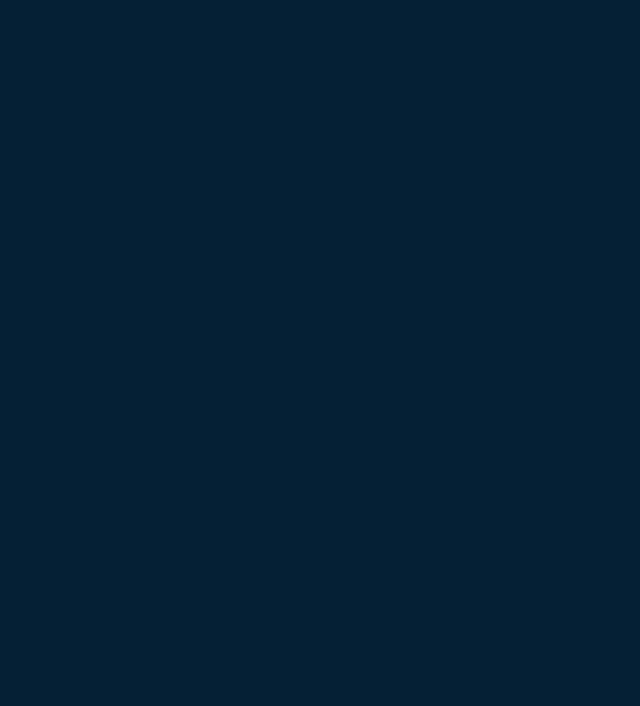
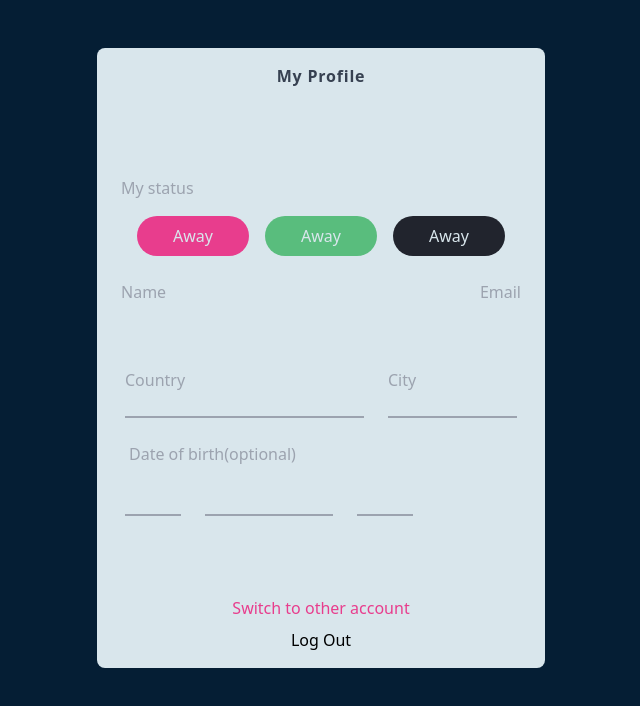
Before and after one commit to Paulhakeem/Notebook, a Vue app: page /profile in a window 1280 px wide. Before the commit this address had no page. Shown: the top 706 px of the page, without its empty margins (319-959 px from the left). Built offline with nearby package versions, Linux system fonts and the light colour scheme; no server answers.

Commit message:
creating profile

```diff
--- a/src/components/Header.vue
+++ b/src/components/Header.vue
@@ -1,5 +1,6 @@
 <script setup>
 import { ref } from 'vue'
+import { RouterLink } from 'vue-router';
 import { Menu, MenuButton, MenuItems, MenuItem } from '@headlessui/vue'
 import { getAuth, onAuthStateChanged } from "firebase/auth"
 
@@ -48,6 +49,7 @@ onAuthStateChanged(auth, (user) => {
         >
           <div class="px-1 py-1">
             <MenuItem v-slot="{ active }">
+              <RouterLink to="/profile">
               <button
                 :class="[
                   active ? 'bg-primary text-white' : 'text-gray-900',
@@ -62,6 +64,7 @@ onAuthStateChanged(auth, (user) => {
               :icon="['fas', 'user']"/>
              Profile
               </button>
+            </RouterLink>
             </MenuItem>
             <MenuItem v-slot="{ active }">
               <button
--- a/src/router/index.js
+++ b/src/router/index.js
@@ -2,6 +2,7 @@ import { createRouter, createWebHistory } from 'vue-router'
 import HomeView from '../views/HomeView.vue'
 import login from '../views/login.vue'
 import { auth } from '../firebase/base'
+import profile from '../views/profile.vue'
 
 const router = createRouter({
   history: createWebHistory(import.meta.env.BASE_URL),
@@ -17,6 +18,11 @@ const router = createRouter({
       name: 'login',
       component: login,
     },
+    {
+      path: '/profile',
+      name: 'profile',
+      component: profile,
+    },
   ]
 })
 
--- a/src/views/HomeView.vue
+++ b/src/views/HomeView.vue
@@ -116,7 +116,7 @@ toast("You have succesfully login", {
           rows="4"
           class="block p-2.5 w-full text-sm text-gray-600 bg-gray-50 rounded-lg border border-gray-300 focus:ring-primary focus:border-primary focus:outline-none"
           placeholder="Your message..."
-        >jjjj</textarea>
+        ></textarea>
         <p class="text-red-500 font-semibold text-sm pt-2">
           {{ errorMessage }}
         </p>
@@ -134,7 +134,7 @@ toast("You have succesfully login", {
   <!-- end of modal -->
 
   <Header />
-  <div class="my-20 mx-6">
+  <div class="my-18 mx-6">
     <div v-if="!notes?.length" class="text-center my-40">
       <h2
         class="text-8xl first-letter:uppercase font-semibold tracking-wider text-secondary"
@@ -196,4 +196,13 @@ toast("You have succesfully login", {
       />
     </div>
   </div>
+
+  <footer class="text-center pb-4">
+    <p class="text-secondary font-light">
+      Made with
+      <font-awesome-icon :icon="['fas', 'heart']" class="text-primary"/>
+      by coderpaul
+    </p>
+
+  </footer>
 </template>
--- /dev/null
+++ b/src/views/profile.vue
@@ -0,0 +1,125 @@
+<script setup>
+import { ref } from "vue";
+import { getAuth, onAuthStateChanged } from "firebase/auth";
+
+const photoURL = ref(null);
+const name = ref(null);
+const email = ref(null);
+
+const auth = getAuth();
+onAuthStateChanged(auth, (user) => {
+  if (user) {
+    photoURL.value = user.photoURL;
+    name.value = user.displayName;
+    email.value = user.email;
+  } else {
+    photoURL.value = null;
+    name.value = null;
+    email.value = null;
+  }
+});
+</script>
+<template>
+  <div
+    class="text-center justify-center max-w-md bg-secondary m-auto my-12 h-auto rounded-lg"
+  >
+    <p class="font-semibold pt-4 tracking-wider text-gray-700">My Profile</p>
+    <div class="pt-14 flex justify-center text-center m-auto mb-6">
+      <img
+        :src="photoURL"
+        alt=""
+        class="rounded-full border-t-8 border-primary"
+      />
+    </div>
+    <p class="text-left mx-6 text-gray-400 font-medium">My status</p>
+    <div class="flex flex-wrap text-center justify-center pt-4 gap-4">
+      <button
+        class="bg-primary first-letter:uppercase text-secondary p-2 w-28 rounded-full hover:text-primary hover:bg-secondary hover:border-2 hover:border-primary"
+      >
+        away
+      </button>
+      <button
+        class="bg-[#59bd7d] first-letter:uppercase text-secondary p-2 w-28 rounded-full hover:text-[#59bd7d] hover:bg-secondary hover:border-2 hover:border-[#59bd7d]"
+      >
+        away
+      </button>
+      <button
+        class="bg-[#21242d] first-letter:uppercase text-secondary p-2 w-28 rounded-full hover:text-[#21242d] hover:bg-secondary hover:border-2 hover:border-[#21242d]"
+      >
+        away
+      </button>
+    </div>
+    <div class="text-center my-6 flex justify-between mx-6">
+      <div>
+        <p class="text-left text-gray-400 font-medium">Name</p>
+        <span class="font-normal text-gray-600">{{ name }}</span>
+      </div>
+      <div>
+        <p class="text-left text-gray-400 font-medium">Email</p>
+        <span class="font-normal text-gray-600">{{ email }}</span>
+      </div>
+    </div>
+
+    <form class="mx-4 pb-4 my-10">
+      <div class="flex">
+        <div class="flex flex-wrap mx-3 gap-8 w-4/5">
+          <div class="my-6">
+            <p class="text-left text-gray-400 font-medium">Country</p>
+            <input
+              type="text"
+              class="outline-none text-[#393333] border-b-2 border-b-gray-400 font-light border-b-text-[#393333] pl-2 caret-gray-300 focus:border-b-primary bg-secondary"
+            />
+          </div>
+        </div>
+        <div class="flex flex-wrap mx-3 gap-8 w-4/5">
+          <div class="my-6">
+            <p class="text-left text-gray-400 font-medium">City</p>
+            <input
+              type="text"
+              class="bg-secondary w-full outline-none text-[#393333] border-b-2 font-light border-b-text-[#393333] pl-2 caret-gray-300 focus:border-b-primary border-b-gray-400"
+            />
+          </div>
+        </div>
+      </div>
+      <div class="text-left mx-4">
+        <p class="text-gray-400">Date of birth(optional)</p>
+      </div>
+      <div class="flex">
+        <div class="flex flex-wrap mx-3 gap-2">
+          <div class="flex my-6 gap-4">
+            <input
+              type="text"
+              placeholder=""
+              class="w-14 outline-none text-[#393333] border-b-2 border-b-gray-400 font-light border-b-text-[#393333] pl-2 caret-gray-300 focus:border-b-primary bg-secondary"
+            />
+          </div>
+        </div>
+        <div class="flex flex-wrap mx-3">
+          <div class="flex my-6 gap-4">
+            <input
+              type="text"
+              placeholder=""
+              class="bg-secondary w-32 outline-none text-[#393333] border-b-2 font-light border-b-text-[#393333] pl-2 caret-gray-300 focus:border-b-primary border-b-gray-400"
+            />
+          </div>
+        </div>
+        <div class="flex flex-wrap mx-3">
+          <div class="flex my-6 gap-4">
+            <input
+              type="text"
+              placeholder=""
+              class="bg-secondary w-14 outline-none text-[#393333] border-b-2 font-light border-b-text-[#393333] pl-2 caret-gray-300 focus:border-b-primary border-b-gray-400"
+            />
+          </div>
+        </div>
+      </div>
+    </form>
+
+    <div class="mx-6 pb-4">
+        <p class="text-primary cursor-pointer font-light text-md first-letter:uppercase hover:text-[#393333]">switch to other account</p>
+        <button class="first-letter:uppercase font-medium mt-2 cursor-pointer hover:text-primary">
+            log Out
+        </button>
+    </div>
+  </div>
+</template>
```
